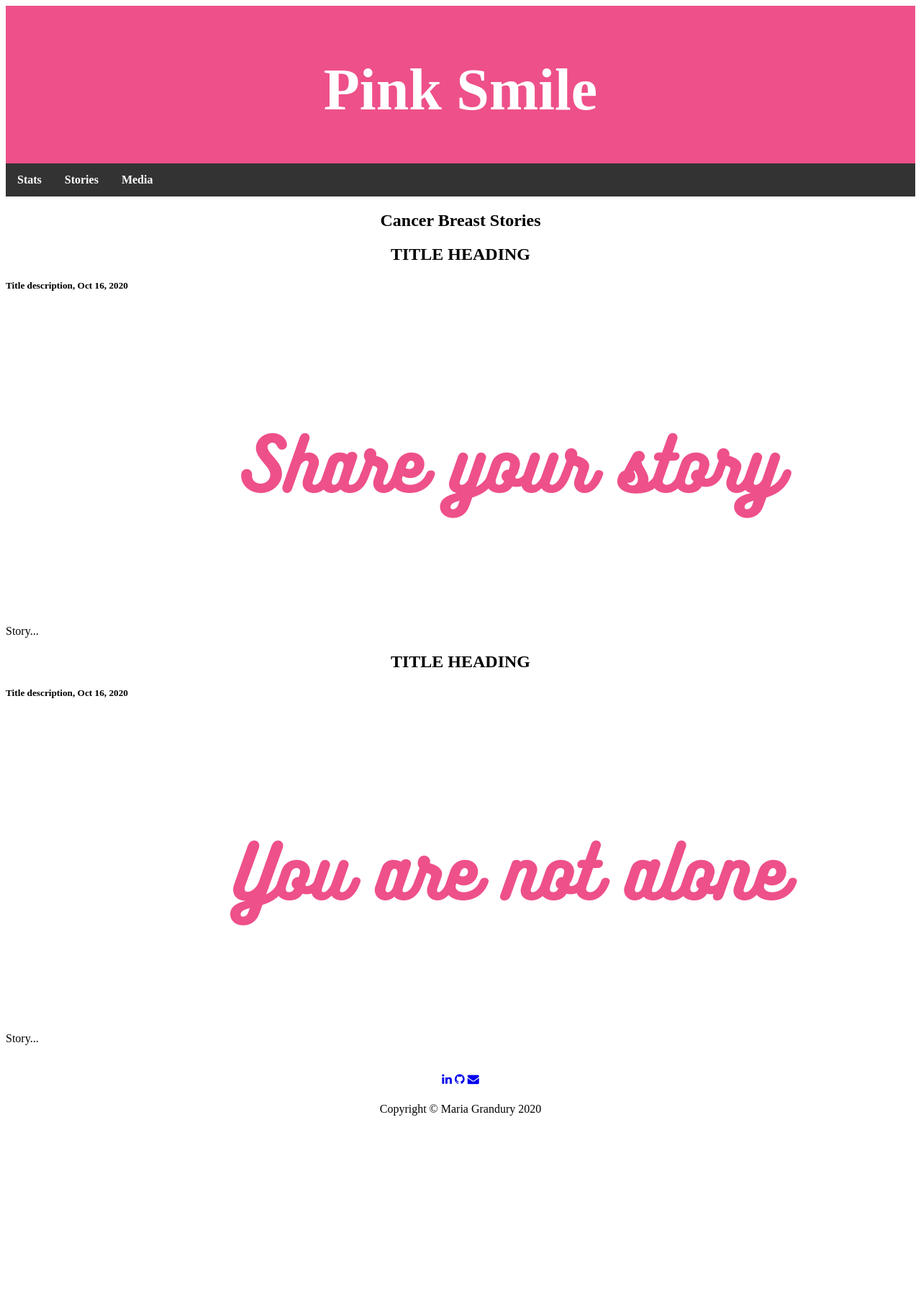
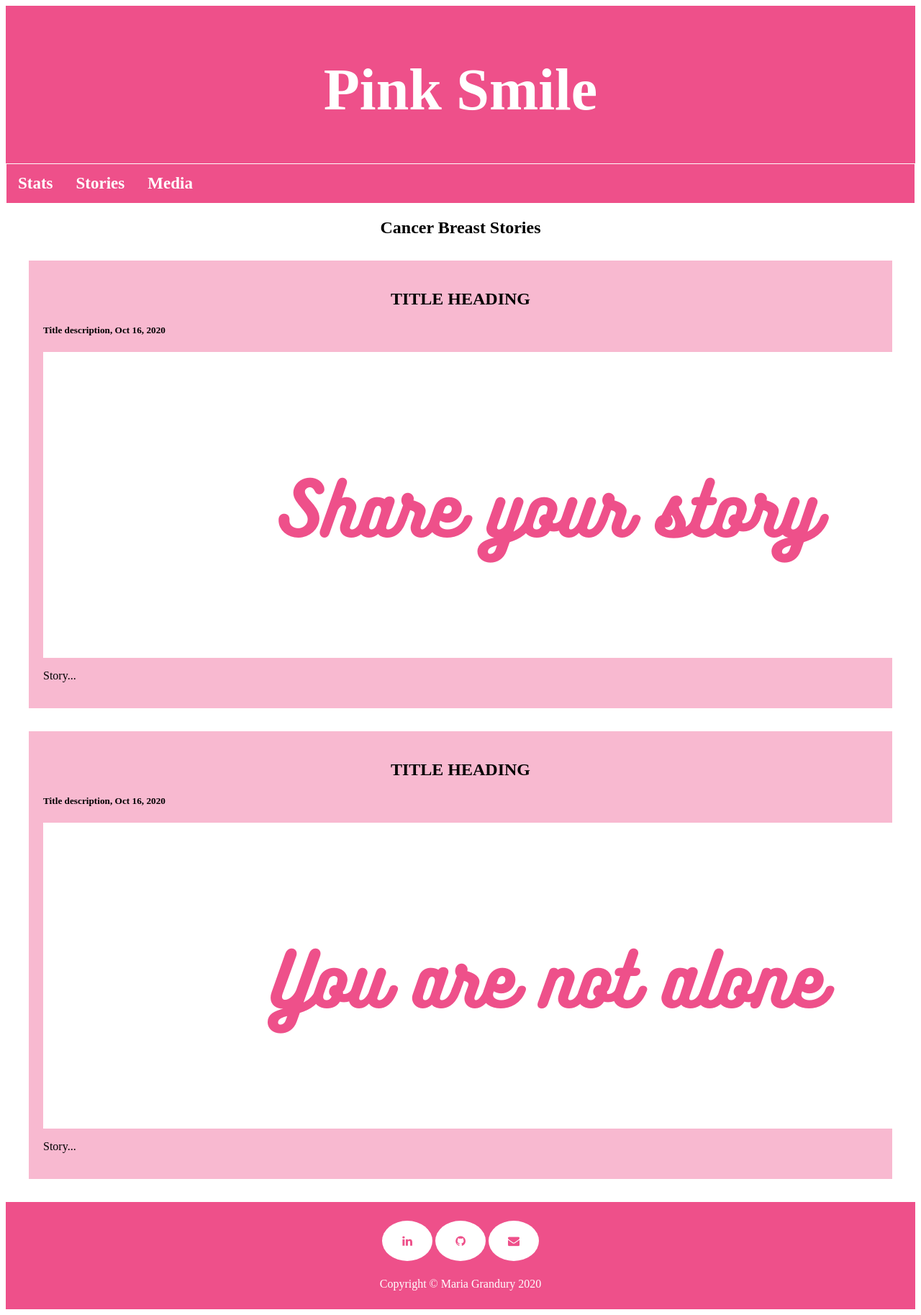
Before and after one commit to magrandury/pink-smile, a Flask app: page /stories in a window 1280 px wide; the page is wider, and only the part inside the window is pictured. Shown: that part at 72% size. Before the commit the page ends 1550 px from the top of that part, so only its background shows below. Run offline with Flask 2, Linux system fonts and the light colour scheme.

Commit message:
Add blog cards and footer style

```diff
--- a/static/style.css
+++ b/static/style.css
@@ -14,13 +14,45 @@ h2   {
     text-align: center;
 }
 
-/* NAVBAR starts */
+footer {
+  text-align: center;
+  padding: 3px;
+  background-color: #ee508a;
+  color: white;
+}
+
+.fa {
+  padding: 20px;
+  font-size: 30px;
+  width: 30px;
+  text-align: center;
+  text-decoration: none;
+  border-radius: 50%;
+  background: white;
+  color: #ee508a;
+}
+
+.fa:hover {
+  opacity: 0.7;
+}
+
+/* -- NAVBAR */
 ul {
   list-style-type: none;
   margin: 0;
   padding: 0;
   overflow: hidden;
-  background-color: #333;
+  background-color: #ee508a;
+  border: 1px solid white;
+
+  /* Sticky bar*/
+  position: -webkit-sticky; /* Safari */
+  position: sticky;
+  top: 0;
+}
+
+.active {
+  background-color: #4CAF50;
 }
 
 li {
@@ -30,14 +62,26 @@ li {
 li a {
   display: block;
   color: white;
+  font-size: 23px;
   text-align: center;
   padding: 14px 16px;
   text-decoration: none;
 }
 
-/* Change the link color to #111 (black) on hover */
 li a:hover {
-  background-color: #111;
+  background-color: #ea2e73;
+}
+/* NAVBAR -- */
+
+
+/* -- BLOG */
+.card {
+  background-color: #f8b9d0;
+  padding: 20px;
+  margin: 32px;
 }
 
-/* NAVBAR ends */
+img {
+  width: 100%;
+}
+/* BLOG -- */
```
